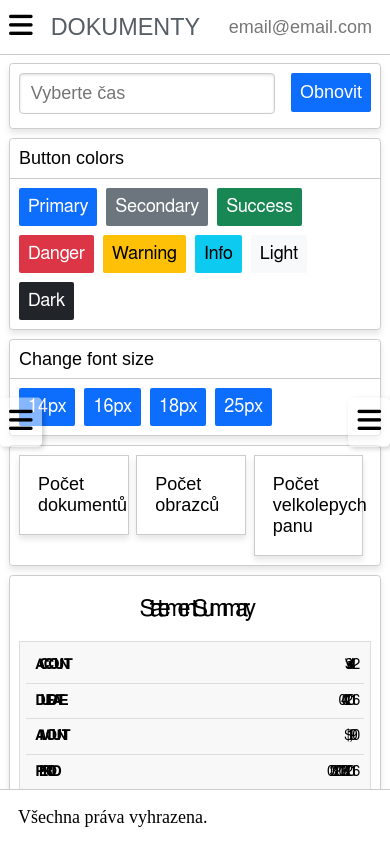
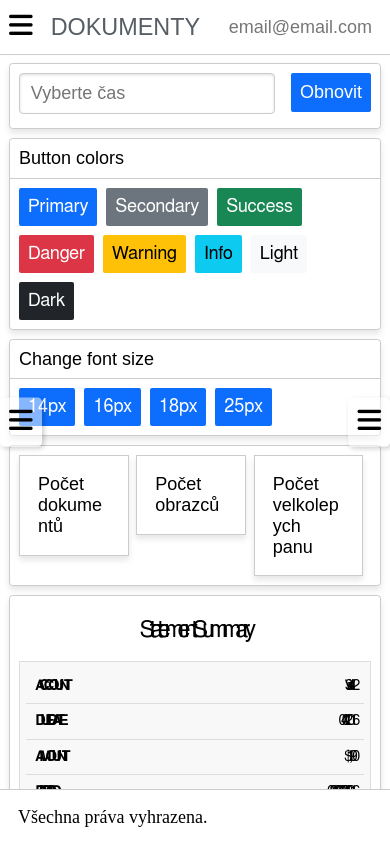
Before and after one commit to Eidamiino/css-framework-test, a Svelte app in the folder poc/: page / in a window 390 px wide. Shown: the top 842 px of the page. Built offline with nearby package versions, Linux system fonts and the light colour scheme; a web font is replaced by a local one.

Commit message:
phone zooming fixed

```diff
--- a/poc/public/styles.css
+++ b/poc/public/styles.css
@@ -10,11 +10,6 @@ body {
     padding: 0;
     min-height: 100vh;
     font-size: 1rem;
-
-    /*smazat*/
-    /* overflow-x: hidden;
-    word-wrap: break-word;
-    word-break: break-all; */
 }
 
 .layout-wrapper {
@@ -191,26 +186,9 @@ img {
 .main-content {
     padding: 0.5rem 0.5rem 3rem 0.5rem;
     position: relative;
-
-    /* smazat */
     max-width: 100%;
     box-sizing: border-box;
 }
-
-.main-content table {
-    /* smazat */
-    /* max-width: 100%;
-    display: block;
-    overflow-x: auto; */
-}
-
-* {
-    /* smazat */
-    /* max-width: 100%;
-    box-sizing: border-box; */
-}
-
-
 
 .main-content .pure-g {
     margin-bottom: 0.5rem;
@@ -253,6 +231,10 @@ img {
     box-shadow: 0 4px 6px rgba(0, 0, 0, 0.1);
     padding: 1rem;
     margin-right: min(0.5rem, 2vw);
+
+    max-width: 100%;
+    word-wrap: break-word;
+    white-space: normal;
 }
 
 .ripple {
@@ -337,7 +319,6 @@ button {
     display: flex;
     gap: 0.5rem;
 
-    /* smazat2 */
     flex-wrap: wrap;
     width: 100%;
     box-sizing: border-box;
```
